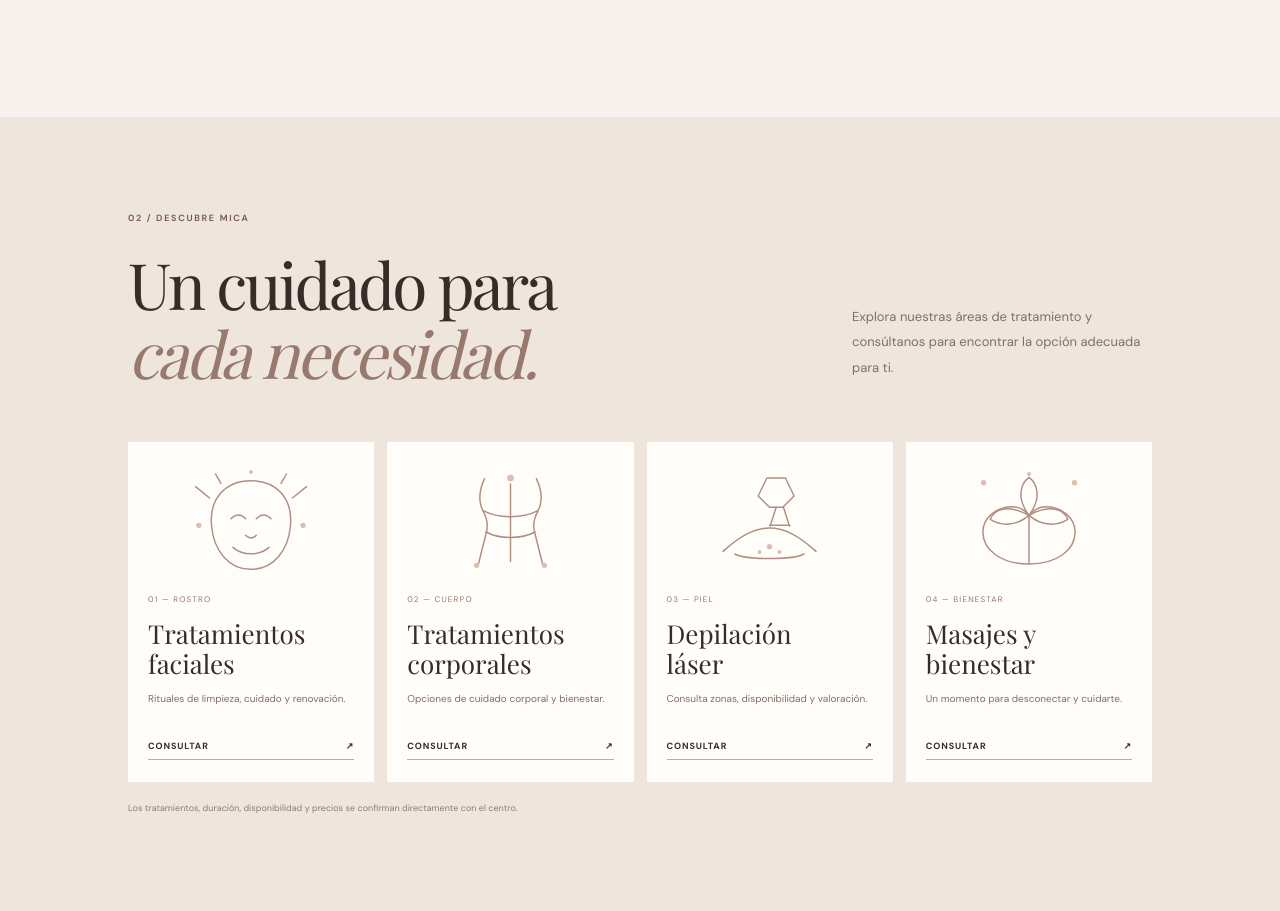
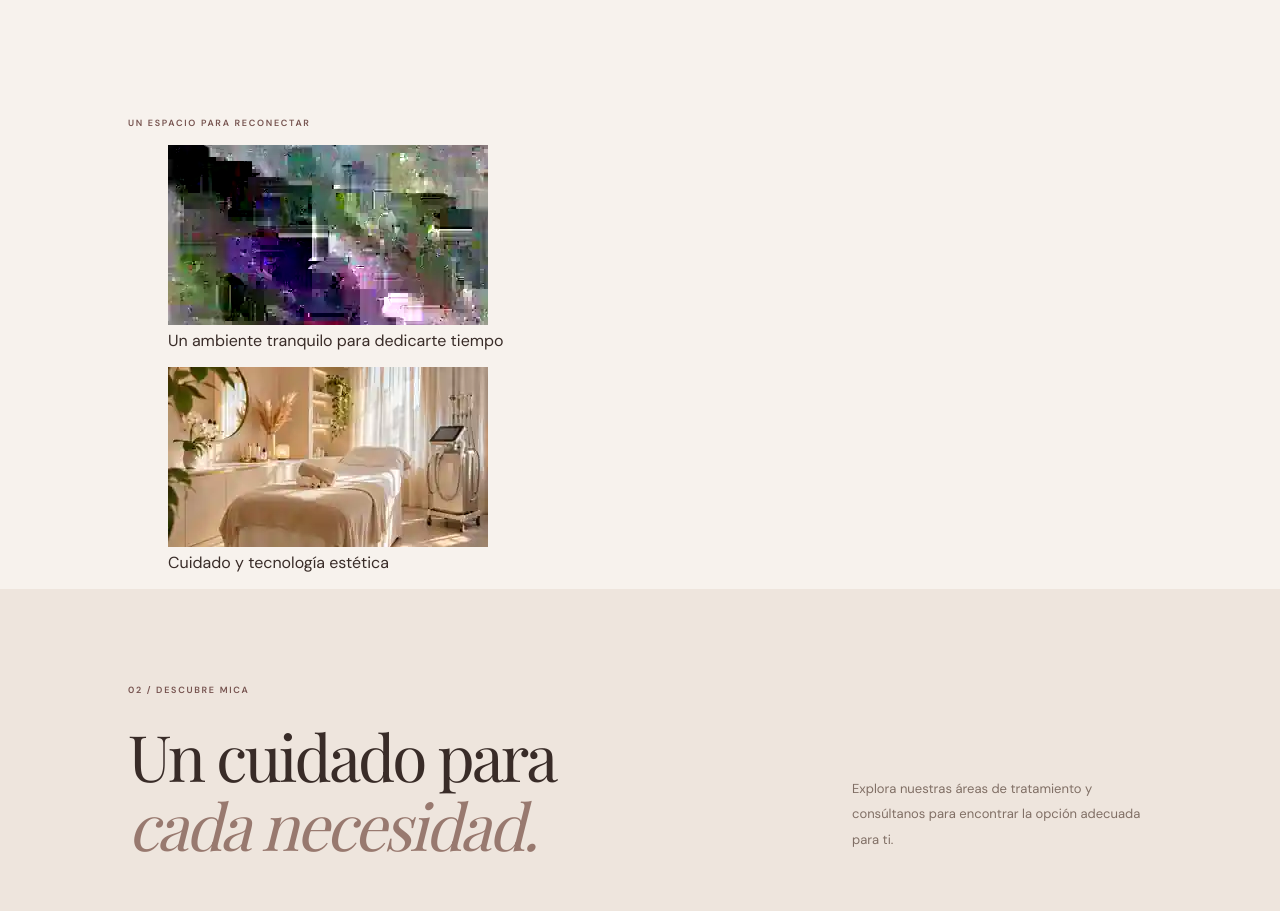
Before and after one commit to rudbdhduebejdjdvdj-rgb/Mica_Estetica, a plain HTML site: page index.html in a window 1280 px wide. Shown: the part 1432-2343 px from the top of the page. Drawn offline with nearby package versions, Linux system fonts and the light colour scheme.

Commit message:
Add spa image gallery to homepage

```diff
--- a/index.html
+++ b/index.html
@@ -17,6 +17,7 @@
 <section class="hero" id="inicio"><div class="hero-copy"><p class="eyebrow"><span></span> BELLEZA · CUIDADO · BIENESTAR</p><h1>Tu momento.<br><em>Tu bienestar.</em></h1><p class="hero-lead">Un espacio para cuidarte con calma, tratamientos de estética avanzada y una atención cercana y personalizada.</p><div class="hero-actions"><a class="button button-dark" href="#tratamientos">Descubrir tratamientos <span>↘</span></a><a class="text-link" href="tel:+34685610560">Llamar para reservar <span>↗</span></a></div><div class="hero-note"><span class="note-mark">✳</span><span>Un cuidado pensado para ti<br><small>Travesía Santo Domingo · Guadalajara</small></span></div></div>
 <div class="hero-visual"><img src="assets/hero.webp" alt="Ambiente cálido y relajante de un espacio de estética"><div class="image-caption"><span>01 / MICA</span><span>Un momento para ti</span></div><div class="round-stamp"><span>BEAUTY<br>& WELLNESS</span><b>✳</b></div></div><div class="hero-bottom"><span>ESTÉTICA INTEGRAL AVANZADA</span><span>GUADALAJARA, ESPAÑA</span><span>01 — 04</span></div></section>
 <section class="intro section-wrap" id="filosofia"><div class="section-kicker">01 / UNA PAUSA PARA TI</div><div class="intro-grid"><h2>Cuidarte también<br>es <em>dedicarte tiempo.</em></h2><div class="intro-copy"><p>En Mica, cada visita es una oportunidad para parar, cuidarte y sentirte bien. Queremos que encuentres un trato cercano, una atención personalizada y un espacio donde puedas centrarte en ti.</p><a class="underlined-link" href="#contacto">Conoce nuestro centro <span>↗</span></a></div></div><div class="values"><article><span>✳</span><h3>Atención personal</h3><p>Escuchamos lo que necesitas para orientarte en tu visita.</p></article><article><span>◇</span><h3>Cuidado consciente</h3><p>Un enfoque de belleza que empieza por sentirte bien.</p></article><article><span>○</span><h3>Tecnología estética</h3><p>Opciones de tratamiento adaptadas a cada objetivo.</p></article></div></section>
+<section class="space-gallery section-wrap"><div class="section-kicker">UN ESPACIO PARA RECONECTAR</div><div class="gallery-grid"><figure class="gallery-large"><img src="assets/cabina.webp" alt="Cabina de estética en tonos cálidos y naturales"><figcaption>Un ambiente tranquilo para dedicarte tiempo</figcaption></figure><figure class="gallery-small"><img src="assets/tecnologia-foto.webp" alt="Espacio de tratamiento con aparatología estética"><figcaption>Cuidado y tecnología estética</figcaption></figure></div></section>
 <section class="treatments section-wrap" id="tratamientos"><div class="section-heading"><div><div class="section-kicker">02 / DESCUBRE MICA</div><h2>Un cuidado para<br><em>cada necesidad.</em></h2></div><p>Explora nuestras áreas de tratamiento y consúltanos para encontrar la opción adecuada para ti.</p></div>
 <div class="treatment-grid"><a class="treatment-card card-facial" href="#contacto"><img src="assets/facial.svg" alt="" class="treatment-art"><div><span>01 — ROSTRO</span><h3>Tratamientos<br>faciales</h3><p>Rituales de limpieza, cuidado y renovación.</p><b>Consultar <i>↗</i></b></div></a>
 <a class="treatment-card card-body" href="#contacto"><img src="assets/body.svg" alt="" class="treatment-art"><div><span>02 — CUERPO</span><h3>Tratamientos<br>corporales</h3><p>Opciones de cuidado corporal y bienestar.</p><b>Consultar <i>↗</i></b></div></a>
```
